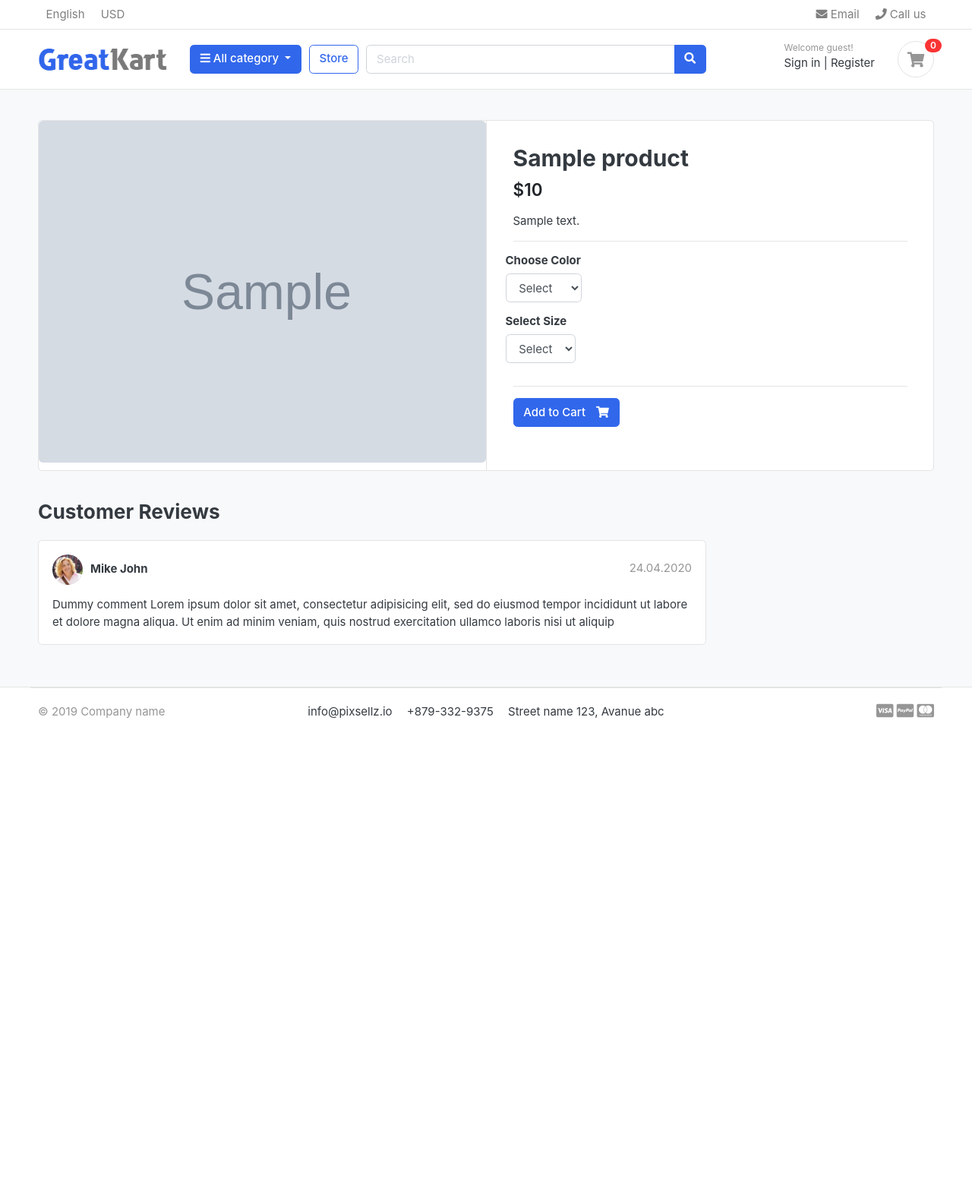
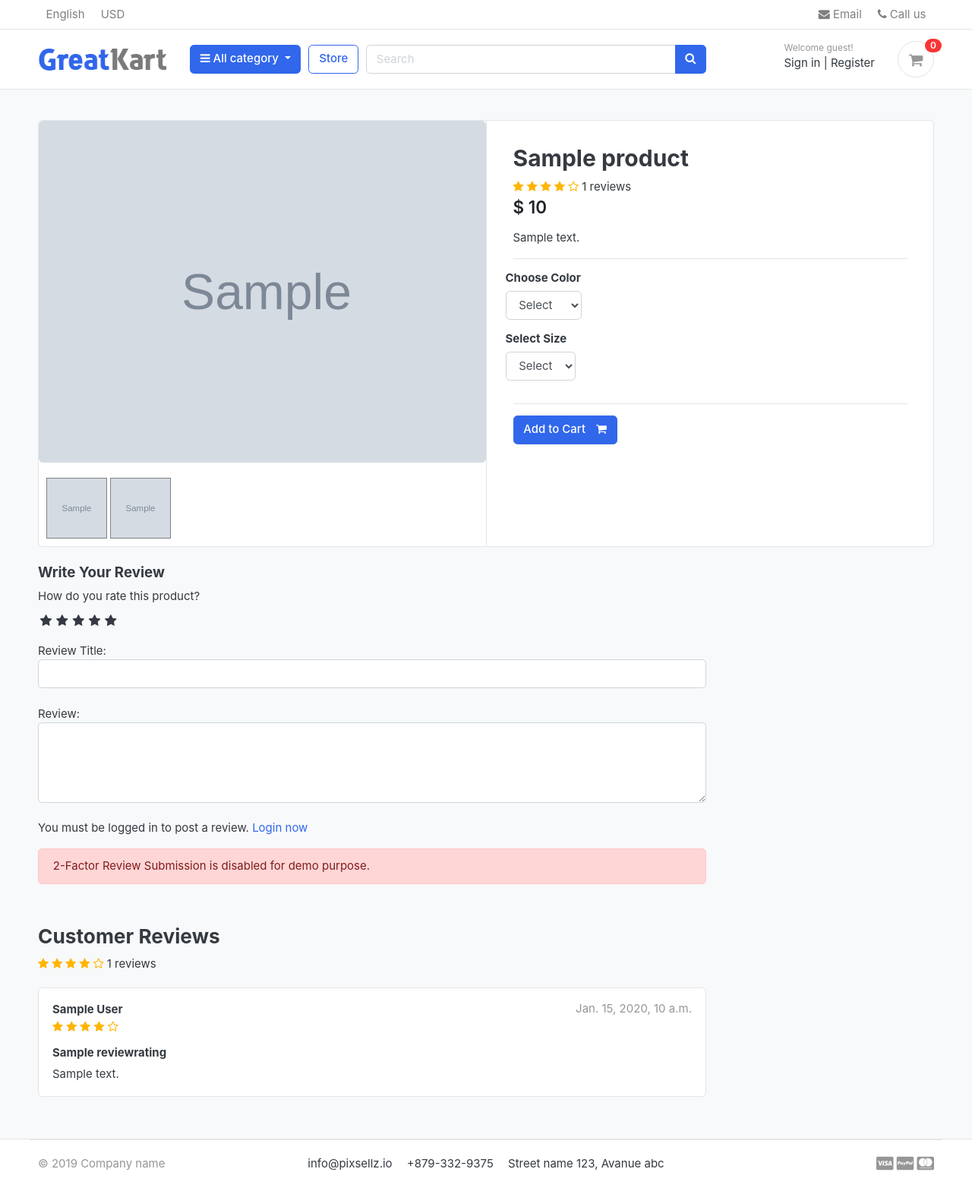
Before and after one commit to ASJ137/project-cart, a Django app: a page that uses templates/base.html in a window 1280 px wide. Shown: the whole page at 76% size. Before the commit the page ends 946 px from the top, so only its background shows below. Run offline with Django 3.2, Linux system fonts and the light colour scheme; tables that the repository leaves empty hold one stand-in row (values such as "Sample post"); grey boxes marked "Sample" are stand-in pictures; some libraries are stand-ins or nearby versions; some web fonts are replaced.

Commit message:
review ratting system

```diff
--- /dev/null
+++ b/ecart/static/css/custom.css
@@ -0,0 +1,61 @@
+/* Hide Radio button */
+.rate > input{
+  display: none;
+}
+
+.rate{
+  display: inline-block;;
+  border: 0;
+}
+
+.rate > label{
+  float: right;
+}
+
+/* Showing the stars */
+.rate > label:before{
+  display: inline-block;
+  font-size: 1.1rem;
+  font-family: FontAwesome;
+  content: "\f005";
+  margin:0;
+  padding:0.3rem .2rem;
+  cursor: pointer;
+}
+
+/* Half star */
+.rate .half:before{
+  content: "\f089";
+  position: absolute;
+  padding-right: 0;
+}
+
+/* Click and hover */
+input:checked ~ label, label:hover ~ label{
+  color: #ffb503;
+}
+
+/* hover hightlight */
+input:checked + label:hover, input:checked ~ label:hover,input:checked ~ label:hover ~ label,
+label:hover ~ input:checked ~ label{
+  color: #cc9000;
+}
+
+.rating-star i{
+  color: #ffb503 !important;
+}
+
+ul.thumb{
+  margin:0 auto;
+  padding: 0;
+  float: left;
+}
+ul.thumb li{
+  list-style: none;
+  margin: 10px;
+}
+ul.thumb li img{
+  width: 80px;
+  height: 80px;
+  border: 1px solid grey;
+}
--- a/store/urls.py
+++ b/store/urls.py
@@ -23,6 +23,7 @@ urlpatterns = [
         path('category/<slug:category_slug>/',views.store,name='products_by_category'),
         path('category/<slug:category_slug>/<slug:product_slug>/',views.product_detail,name='product_detail'),
         path('search/',views.search,name='search'),
+        path('submit_review/<int:product_id>/', views.submit_review, name='submit_review'),
 
 
 ]
--- a/store/views.py
+++ b/store/views.py
@@ -1,5 +1,5 @@
-from django.shortcuts import render,get_object_or_404
-from .models import Product
+from django.shortcuts import render,get_object_or_404,redirect
+from .models import Product,ReviewRating,ProductGallery
 from category.models import Category
 from carts.views import _cart_id
 from django.http import HttpResponse
@@ -7,6 +7,9 @@ from carts.models import CartItem,Cart
 from django.core.paginator import Paginator, EmptyPage, PageNotAnInteger
 from django.http import HttpResponse
 from django.db.models import Q
+from  .forms import ReviewForm
+from django.contrib import messages
+from orders.models import OrderProduct
 
 # Create your views here.
 def store(request,category_slug=None):
@@ -41,19 +44,33 @@ def store(request,category_slug=None):
 
 def product_detail(request, category_slug, product_slug):
     try:
-        single_product = Product.objects.get(category__slug=category_slug,slug=product_slug)
-        in_cart = CartItem.objects.filter(cart__cart_id=_cart_id(request),product=single_product).exists()
-
+        single_product = Product.objects.get(category__slug=category_slug, slug=product_slug)
+        in_cart = CartItem.objects.filter(cart__cart_id=_cart_id(request), product=single_product).exists()
     except Exception as e:
         raise e
 
+    if request.user.is_authenticated:
+        try:
+            orderproduct = OrderProduct.objects.filter(user=request.user, product_id=single_product.id).exists()
+        except OrderProduct.DoesNotExist:
+            orderproduct = None
+    else:
+        orderproduct = None
+
+    # Get the reviews
+    reviews = ReviewRating.objects.filter(product_id=single_product.id, status=True)
+
+    # Get the product gallery
+    product_gallery = ProductGallery.objects.filter(product_id=single_product.id)
+
     context = {
-                'single_product' : single_product,
-                'in_cart' : in_cart,
-
+        'single_product': single_product,
+        'in_cart'       : in_cart,
+        'orderproduct': orderproduct,
+        'reviews': reviews,
+        'product_gallery': product_gallery,
     }
-    return render(request,'store/product_detail.html',context)
-
+    return render(request, 'store/product_detail.html', context)
 
 def search(request):
     if 'keyword' in request.GET:
@@ -66,3 +83,26 @@ def search(request):
             'product_count' : product_count,
     }
     return render(request,'store/store.html',context)
+
+def submit_review(request, product_id):
+    url = request.META.get('HTTP_REFERER')
+    if request.method == 'POST':
+        try:
+            reviews = ReviewRating.objects.get(user__id=request.user.id, product__id=product_id)
+            form = ReviewForm(request.POST, instance=reviews)
+            form.save()
+            messages.success(request, 'Thank you! Your review has been updated.')
+            return redirect(url)
+        except ReviewRating.DoesNotExist:
+            form = ReviewForm(request.POST)
+            if form.is_valid():
+                data = ReviewRating()
+                data.subject = form.cleaned_data['subject']
+                data.rating = form.cleaned_data['rating']
+                data.review = form.cleaned_data['review']
+                data.ip = request.META.get('REMOTE_ADDR')
+                data.product_id = product_id
+                data.user_id = request.user.id
+                data.save()
+                messages.success(request, 'Thank you! Your review has been submitted.')
+                return redirect(url)
--- a/templates/base.html
+++ b/templates/base.html
@@ -25,6 +25,8 @@
 <!-- custom style -->
 <link href="{% static 'css/ui.css' %}" rel="stylesheet" type="text/css"/>
 <link href="{% static 'css/responsive.css' %}" rel="stylesheet" media="only screen and (max-width: 1200px)" />
+<link href="{% static 'css/custom.css' %}" rel="stylesheet" type="text/css"/>
+<link rel="stylesheet" href="https://cdnjs.cloudflare.com/ajax/libs/font-awesome/4.7.0/css/font-awesome.min.css">
 
 <!-- custom javascript -->
 <script src="{% static 'js/script.js' %}" type="text/javascript"></script>
--- a/templates/store/product_detail.html
+++ b/templates/store/product_detail.html
@@ -1,10 +1,7 @@
 {% extends 'base.html' %}
-
 {% load static %}
 
 {% block content %}
-
-
 
 <section class="section-content padding-y bg">
 	<div class="container">
@@ -14,76 +11,76 @@
 			<div class="row no-gutters">
 				<aside class="col-md-6">
 					<article class="gallery-wrap">
-	<div class="img-big-wrap">
-	   <a href="#"><img src="{{single_product.images.url}}"></a>
+						<div class="img-big-wrap mainImage">
+							<center><img src="{{ single_product.images.url }}"></center>
 						</div> <!-- img-big-wrap.// -->
 
 					</article> <!-- gallery-wrap .end// -->
+					<ul class="thumb">
+						<li>
+							<a href="{{ single_product.images.url }}" target="mainImage"><img src="{{ single_product.images.url }}" alt="Product Image"></a>
+							{% for i in product_gallery %}
+							<a href="{{i.image.url}}" target="mainImage"><img src="{{i.image.url}}" alt="Product Image"></a>
+							{% endfor %}
+						</li>
+					</ul>
 				</aside>
 				<main class="col-md-6 border-left">
-			<form  action="{% url 'add_cart' single_product.id %}" method="POST">
+
+					<form action="{% url 'add_cart' single_product.id %}" method="POST">
 						{% csrf_token %}
+						<article class="content-body">
+
+							<h2 class="title">{{ single_product.product_name }}</h2>
+							<div class="rating-star">
+								<span>
+									<i class="fa fa-star{% if single_product.averageReview < 0.5 %}-o{% elif single_product.averageReview >= 0.5 and single_product.averageReview < 1 %}-half-o {% endif %}" aria-hidden="true"></i>
+									<i class="fa fa-star{% if single_product.averageReview < 1.5 %}-o{% elif single_product.averageReview >= 1.5 and single_product.averageReview < 2 %}-half-o {% endif %}" aria-hidden="true"></i>
+									<i class="fa fa-star{% if single_product.averageReview < 2.5 %}-o{% elif single_product.averageReview >= 2.5 and single_product.averageReview < 3 %}-half-o {% endif %}" aria-hidden="true"></i>
+									<i class="fa fa-star{% if single_product.averageReview < 3.5 %}-o{% elif single_product.averageReview >= 3.5 and single_product.averageReview < 4 %}-half-o {% endif %}" aria-hidden="true"></i>
+									<i class="fa fa-star{% if single_product.averageReview < 4.5 %}-o{% elif single_product.averageReview >= 4.5 and single_product.averageReview < 5 %}-half-o {% endif %}" aria-hidden="true"></i>
+	<span>{{single_product.countReview}} reviews</span>
+									</span>
+							</div>
 
 
-					<article class="content-body">
-
-					<h2 class="title">{{single_product.product_name}}</h2>
-
 							<div class="mb-3">
-						<var class="price h4">${{single_product.price}}</var>
+								<var class="price h4">$ {{single_product.price}}</var>
 							</div>
 
-					<p>{{single_product.description}}</p>
+							<p>{{ single_product.description }}</p>
 
 
 							<hr>
 							<div class="row">
 								<div class="item-option-select">
 									<h6>Choose Color</h6>
-								<select  name="color" class="form-control" required>
-									<option value="" disabled selected >Select</option>
+									<select name="color" class="form-control" required>
+										<option value="" disabled selected>Select</option>
 										{% for i in single_product.variation_set.colors %}
-
 										<option value="{{ i.variation_value | lower }}">{{ i.variation_value | capfirst }}</option>
-
 										{% endfor %}
-
-
 									</select>
 								</div>
-						</div> <!-- row.// -->
+							</div>
 							<div class="row">
 								<div class="item-option-select">
 									<h6>Select Size</h6>
-								<div class="btn-group btn-group-sm btn-group-toggle" data-toggle="buttons">
-									<select  name="size" class="form-control" required>
-										<option value="" disabled selected >Select</option>
+									<select name="size" class="form-control" required>
+										<option value="" disabled selected>Select</option>
 										{% for i in single_product.variation_set.sizes %}
-
 										<option value="{{ i.variation_value | lower }}">{{ i.variation_value | capfirst }}</option>
-
 										{% endfor %}
-
-
 									</select>
 								</div>
 							</div>
-						</div> <!-- row.// -->
 							<hr>
 							{% if single_product.stock <= 0 %}
-					     <h5 class='text-danger'>Out of Stock</h5>
-
+							<h5 class="text-danger">Out of Stock</h5>
 							{% else %}
-							{% if in_cart %}
-							 <button type='submit'  class="btn  btn-primary"> <span class="text">Add to Cart</span> <i class="fas fa-shopping-cart"></i> </button>
-								<!--<a href="#" class="btn  btn-success"> <span class="text">Added to Cart</span> <i class="fas fa-check"></i>  </a> -->
-								<a href="{% url 'cart'  %}" class="btn  btn-outline-primary"> <span class="text">View Cart</span> <i class="fas fa-eye"></i>  </a>
-							{% else %}
-						  <button type='submit'  class="btn  btn-primary"> <span class="text">Add to Cart</span> <i class="fas fa-shopping-cart"></i> </button>
-							{% endif %}
+							<button type="submit" class="btn  btn-primary"> <span class="text">Add to Cart</span> <i class="fa fa-shopping-cart"></i> </button>
 							{% endif %}
 						</article> <!-- product-info-aside .// -->
-
 					</form>
 				</main> <!-- col.// -->
 			</div> <!-- row.// -->
@@ -95,29 +92,99 @@
 		<div class="row">
 			<div class="col-md-9">
 
+
+
+				<form action="{% url 'submit_review' single_product.id %}" method="POST">
+					{% csrf_token %}
+					<h5>Write Your Review</h5>
+
+					<div>
+						<!-- Rating stars -->
+						<label>How do you rate this product?</label>
+						<br>
+						<div class="rate">
+							<input type="radio" name="rating" id="rating10" value="5" required /><label for="rating10" title="5"></label>
+							<input type="radio" name="rating" id="rating9" value="4.5" required /><label for="rating9" title="4.5" class="half"></label>
+							<input type="radio" name="rating" id="rating8" value="4" required /><label for="rating8" title="4"></label>
+							<input type="radio" name="rating" id="rating7" value="3.5" required /><label for="rating7" title="3.5" class="half"></label>
+							<input type="radio" name="rating" id="rating6" value="3" required /><label for="rating6" title="3"></label>
+							<input type="radio" name="rating" id="rating5" value="2.5" required /><label for="rating5" title="2.5" class="half"></label>
+							<input type="radio" name="rating" id="rating4" value="2" required /><label for="rating4" title="2"></label>
+							<input type="radio" name="rating" id="rating3" value="1.5" required /><label for="rating3" title="1.5" class="half"></label>
+							<input type="radio" name="rating" id="rating2" value="1" required /><label for="rating2" title="1"></label>
+							<input type="radio" name="rating" id="rating1" value="0.5" required /><label for="rating1" title="0.5" class="half"></label>
+						</div>
+<br>
+						Review Title:
+						<input type="text" class="form-control" name="subject">
+						<br>
+						Review:
+						<textarea name="review" rows="4" class="form-control"></textarea>
+						<br>
+						<!-- {% if user.is_authenticated %}
+							{% if orderproduct %}
+								<input type="submit" value="Submit Review" class="btn btn-primary">
+							{% else %}
+								<p>You must purchase this product to post a review.</p>
+							{% endif %}
+						{% else %}
+						<p>You must be logged in to post a review. <span><a href="{% url 'login' %}">Login now</a></span></p>
+						{% endif %} -->
+
+						{% if user.is_authenticated %}
+								<input type="submit" value="Submit Review" class="btn btn-primary">
+						{% else %}
+						<p>You must be logged in to post a review. <span><a href="{% url 'login' %}">Login now</a></span></p>
+						{% endif %}
+						<div class="alert alert-danger" role="alert" style="margin-top:10px;">
+  2-Factor Review Submission is disabled for demo purpose.
+</div>
+
+					</div>
+{% include 'includes/alerts.html' %}
+				</form>
+<br>
 <header class="section-heading">
 	<h3>Customer Reviews </h3>
+	<div class="rating-star">
+		<span>
+			<i class="fa fa-star{% if single_product.averageReview < 0.5 %}-o{% elif single_product.averageReview >= 0.5 and single_product.averageReview < 1 %}-half-o {% endif %}" aria-hidden="true"></i>
+			<i class="fa fa-star{% if single_product.averageReview < 1.5 %}-o{% elif single_product.averageReview >= 1.5 and single_product.averageReview < 2 %}-half-o {% endif %}" aria-hidden="true"></i>
+			<i class="fa fa-star{% if single_product.averageReview < 2.5 %}-o{% elif single_product.averageReview >= 2.5 and single_product.averageReview < 3 %}-half-o {% endif %}" aria-hidden="true"></i>
+			<i class="fa fa-star{% if single_product.averageReview < 3.5 %}-o{% elif single_product.averageReview >= 3.5 and single_product.averageReview < 4 %}-half-o {% endif %}" aria-hidden="true"></i>
+			<i class="fa fa-star{% if single_product.averageReview < 4.5 %}-o{% elif single_product.averageReview >= 4.5 and single_product.averageReview < 5 %}-half-o {% endif %}" aria-hidden="true"></i>
+	<span>{{single_product.countReview}} reviews</span>
+			</span>
+	</div>
 
 </header>
 
+{% for review in reviews %}
 				<article class="box mb-3">
 					<div class="icontext w-100">
-			<img src="{% static './images/avatars/avatar1.jpg' %}" class="img-xs icon rounded-circle">
+
 						<div class="text">
-				<span class="date text-muted float-md-right">24.04.2020 </span>
-				<h6 class="mb-1">Mike John </h6>
-
+							<span class="date text-muted float-md-right">{{review.updated_at}} </span>
+							<h6 class="mb-1">{{review.user.full_name}} </h6>
+							<div class="rating-star">
+								<span>
+									<i class="fa fa-star{% if review.rating == 0.5 %}-half-o{% elif review.rating < 1 %}-o {% endif %}" aria-hidden="true"></i>
+									<i class="fa fa-star{% if review.rating == 1.5 %}-half-o{% elif review.rating < 2 %}-o {% endif %}" aria-hidden="true"></i>
+									<i class="fa fa-star{% if review.rating == 2.5 %}-half-o{% elif review.rating < 3 %}-o {% endif %}" aria-hidden="true"></i>
+									<i class="fa fa-star{% if review.rating == 3.5 %}-half-o{% elif review.rating < 4 %}-o {% endif %}" aria-hidden="true"></i>
+									<i class="fa fa-star{% if review.rating == 4.5 %}-half-o{% elif review.rating < 5 %}-o {% endif %}" aria-hidden="true"></i>
+								</span>
+							</div>
 						</div>
 					</div> <!-- icontext.// -->
 					<div class="mt-3">
+						<h6>{{review.subject}}</h6>
 						<p>
-				Dummy comment Lorem ipsum dolor sit amet, consectetur adipisicing elit, sed do eiusmod
-				tempor incididunt ut labore et dolore magna aliqua. Ut enim ad minim veniam,
-				quis nostrud exercitation ullamco laboris nisi ut aliquip
+							{{review.review}}
 						</p>
 					</div>
 				</article>
-
+{% endfor %}
 
 
 			</div> <!-- col.// -->
@@ -128,6 +195,4 @@
 </section>
 <!-- ========================= SECTION CONTENT END// ========================= -->
 
-
-
 {% endblock %}
```
Also changed, not shown: static/css/custom.css (added, +61 -0 lines), store/admin.py (+15 -8 lines), store/forms.py (added, +7 -0 lines), store/models.py (+60 -21 lines), store/migrations/0002_reviewrating.py (added), store/migrations/0003_auto_20211025_2052.py (added). Lines whose indentation alone changed are shown as unchanged.
